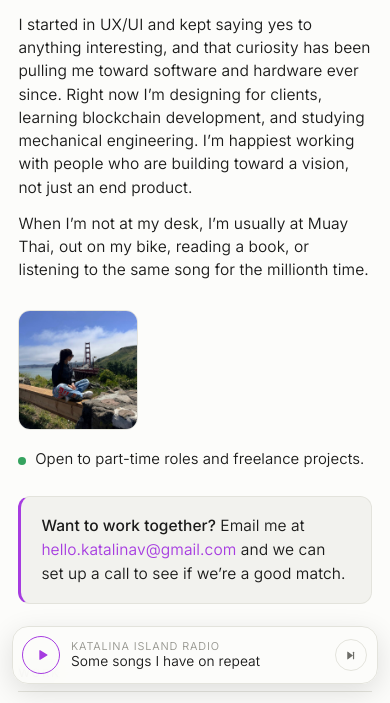
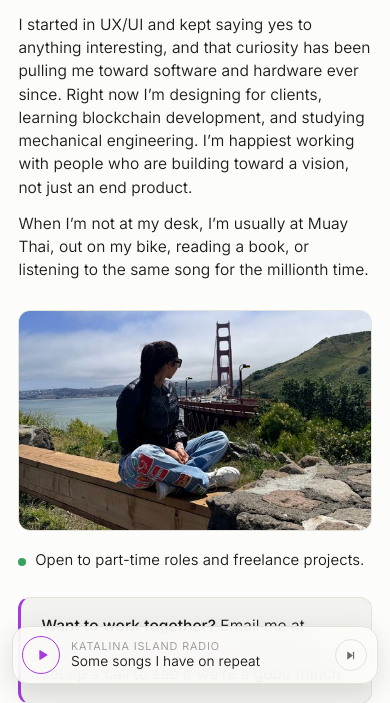
Before and after one commit to katatouille/katalina-portfolio, a plain HTML site: page index.html in a window 390 px wide. Shown: the part 148-851 px from the top of the page. Drawn offline with Linux system fonts and the light colour scheme.

Commit message:
Landscape About photo on mobile

```diff
--- a/css/style.css
+++ b/css/style.css
@@ -1019,7 +1019,9 @@ p { margin: 0 0 1.1rem; }
 }
 @media (max-width: 40rem) {
   .about-intro { grid-template-columns: 1fr; gap: 1rem; }
-  .about-photo, .about-photo img { width: 7.5rem; height: 7.5rem; }
+  /* phones: a landscape photo as wide as the text above and below it */
+  .about-photo { width: 100%; height: auto; }
+  .about-photo img { width: 100%; height: auto; aspect-ratio: 16 / 10; object-position: 42% 62%; }
 }
 
 /* What I Do: grouped */
--- a/index.html
+++ b/index.html
@@ -29,7 +29,7 @@
 <link rel="shortcut icon" href="favicon/favicon.ico" />
 <link rel="apple-touch-icon" sizes="180x180" href="favicon/apple-touch-icon.png" />
 <link rel="manifest" href="favicon/site.webmanifest" />
-<link rel="stylesheet" href="css/style.css?v=20261022" />
+<link rel="stylesheet" href="css/style.css?v=20261023" />
   <script data-goatcounter="https://helloisland.goatcounter.com/count" async src="//gc.zgo.at/count.js"></script>
 </head>
 <body>
@@ -66,7 +66,7 @@
       <p>When I&rsquo;m not at my desk, I&rsquo;m usually at Muay Thai, out on my bike, reading a book, or listening to the same song for the millionth time.</p>
       </div>
       <figure class="about-photo">
-        <img src="assets/welcome/katalina-2026-sf.jpg" width="560" height="560" alt="Katalina sitting cross-legged on a wooden beam, looking toward the Golden Gate Bridge" loading="eager" decoding="async">
+        <img src="assets/welcome/katalina-2026-sf.jpg" srcset="assets/welcome/katalina-2026-sf.jpg 560w, assets/welcome/katalina-2026-sf@2x.jpg 1100w" sizes="(max-width: 40rem) 100vw, 144px" width="560" height="560" alt="Katalina sitting cross-legged on a wooden beam, looking toward the Golden Gate Bridge" loading="eager" decoding="async">
       </figure>
     </div>
 
```
Also changed, not shown: assets/welcome/katalina-2026-sf@2x.jpg (added).
